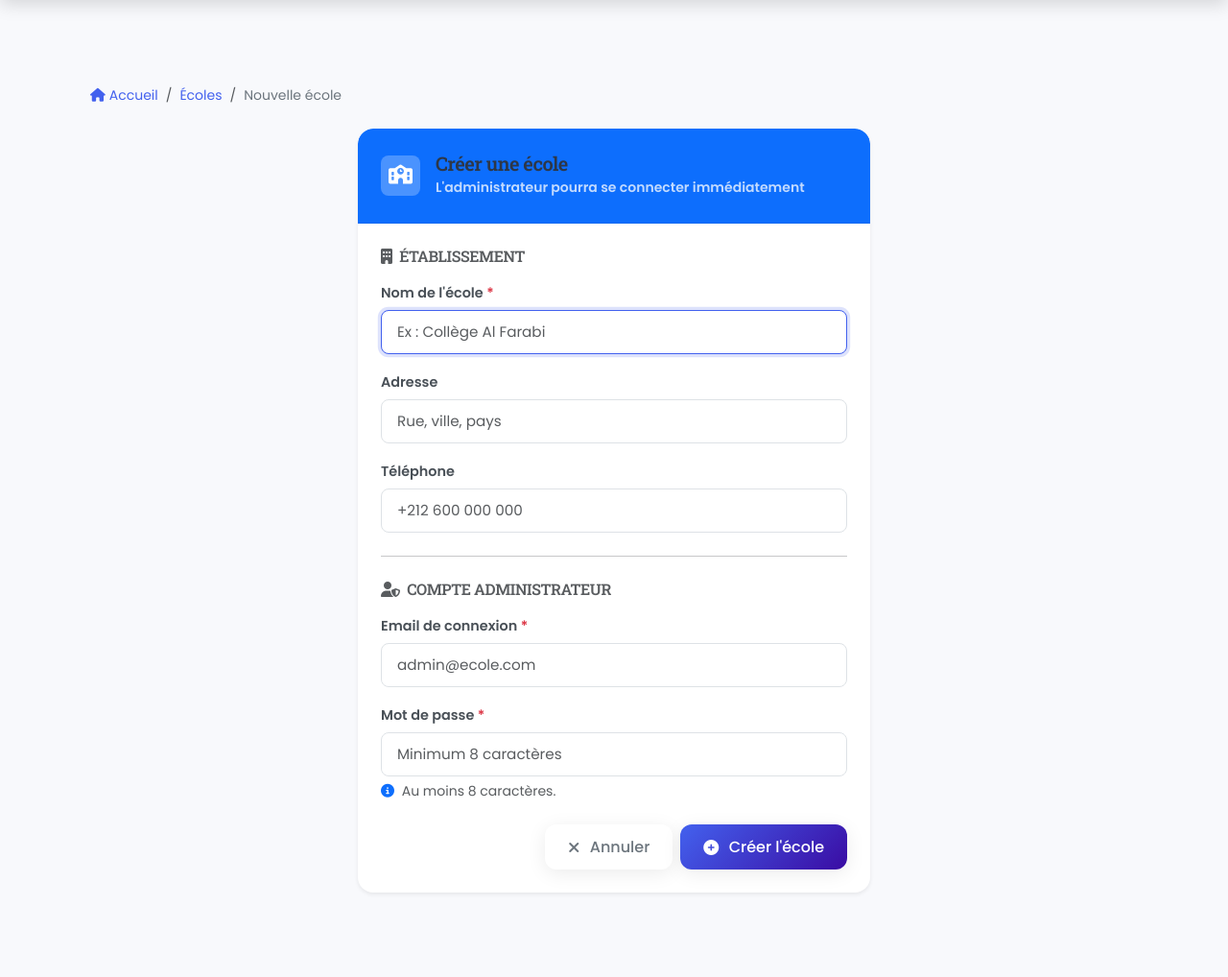
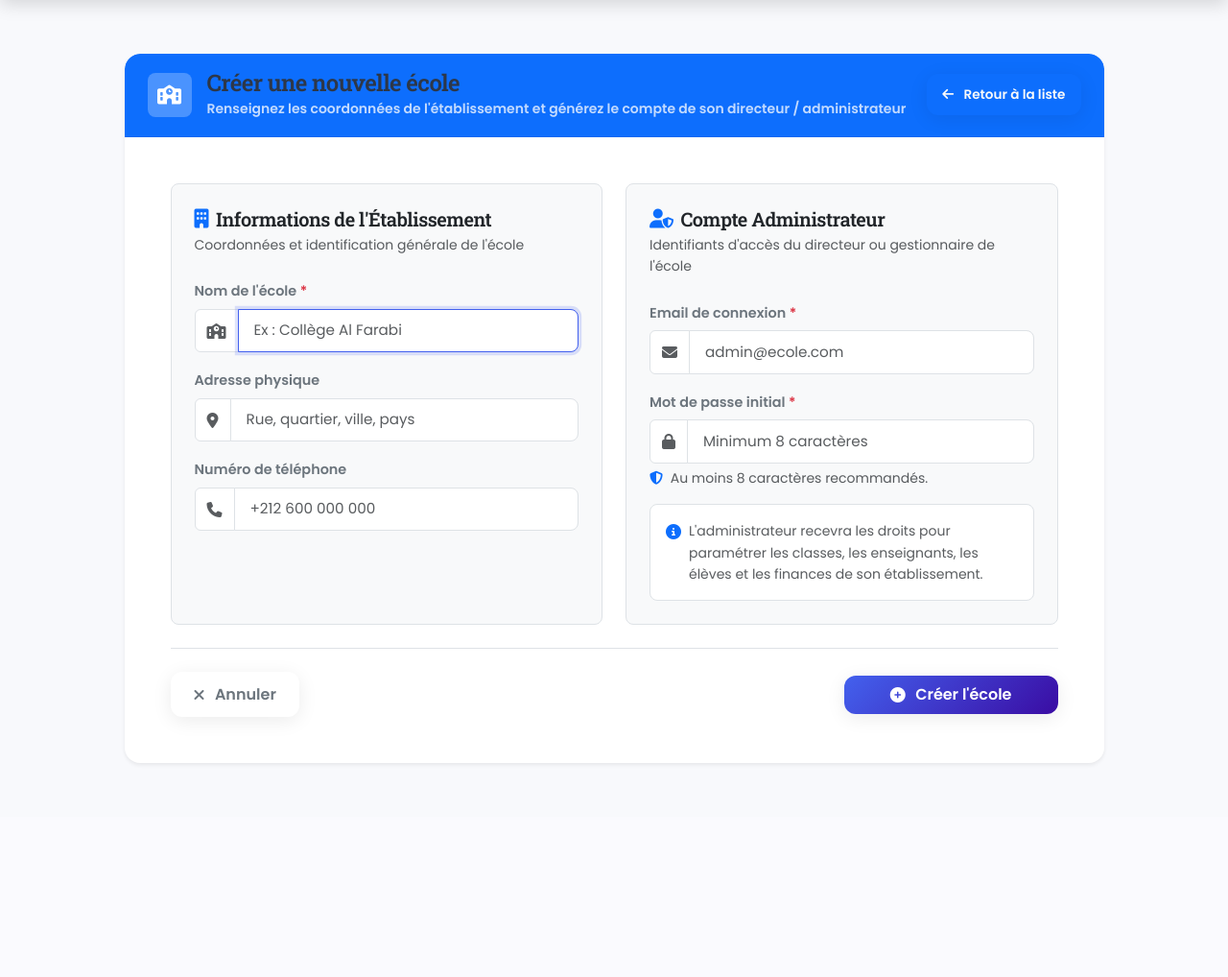
Before and after one commit to moctargoumarattama/EDUMANAGE, a Python web app: template app/templates/admin/ajouter_ecole.html in a window 1280 px wide. Shown: the part 84-1102 px from the top of the page at 96% size. After the commit the page ends 881 px from the top, so only its background shows below. Run offline with Jinja, Linux system fonts and the light colour scheme; the template is opened without the code that fills it, so the values that code supplies are empty; some libraries are stand-ins or nearby versions.

Commit message:
style(ecoles): elargir horizontalement le formulaire d'ajout d'ecole et supprimer le fil d'ariane redondant

```diff
--- a/app/templates/admin/ajouter_ecole.html
+++ b/app/templates/admin/ajouter_ecole.html
@@ -3,88 +3,124 @@
 {% block title %}Nouvelle École - KLASORA{% endblock %}
 
 {% block content %}
-<div class="container py-5">
+<div class="my-3">
+    <div class="row justify-content-center">
+        <div class="col-12 col-xl-11">
+            <div class="card shadow-sm border-0 rounded-4 overflow-hidden">
 
-    <nav aria-label="breadcrumb" class="mb-4">
-        <ol class="breadcrumb">
-            <li class="breadcrumb-item"><a href="{{ url_for('main.index') }}"><i class="fas fa-home me-1"></i>Accueil</a></li>
-            <li class="breadcrumb-item"><a href="{{ url_for('main.gestion_ecoles') }}">Écoles</a></li>
-            <li class="breadcrumb-item active" aria-current="page">Nouvelle école</li>
-        </ol>
-    </nav>
-
-    <div class="row justify-content-center">
-        <div class="col-lg-7 col-xl-6">
-            <div class="card shadow-sm border-0 rounded-4">
-
-                <div class="card-header bg-primary text-white rounded-top-4 py-4 px-4">
+                <!-- En-tête large de la carte -->
+                <div class="card-header bg-primary text-white py-3 px-4 d-flex justify-content-between align-items-center flex-wrap gap-3">
                     <div class="d-flex align-items-center gap-3">
-                        <div class="bg-white bg-opacity-25 rounded-3 p-2">
+                        <div class="bg-white bg-opacity-25 rounded-3 p-2 d-flex align-items-center justify-content-center" style="width: 46px; height: 46px;">
                             <i class="fas fa-school fa-lg"></i>
                         </div>
                         <div>
-                            <h5 class="mb-0 fw-bold">Créer une école</h5>
-                            <small class="opacity-75">L'administrateur pourra se connecter immédiatement</small>
+                            <h4 class="mb-0 fw-bold">Créer une nouvelle école</h4>
+                            <small class="opacity-75">Renseignez les coordonnées de l'établissement et générez le compte de son directeur / administrateur</small>
+                        </div>
+                    </div>
+                    <a href="{{ url_for('main.gestion_ecoles') }}" class="btn btn-outline-light btn-sm px-3 fw-semibold">
+                        <i class="fas fa-arrow-left me-1"></i> Retour à la liste
+                    </a>
+                </div>
+
+                <!-- Formulaire étalé horizontalement -->
+                <div class="card-body p-4 p-lg-5">
+                    <form method="post" action="{{ url_for('main.ajouter_ecole') }}" class="needs-validation" novalidate>
+                        <input type="hidden" name="csrf_token" value="{{ csrf_token() }}">
+
+                        <div class="row g-4">
+                            <!-- Colonne Gauche : Informations Établissement -->
+                            <div class="col-lg-6">
+                                <div class="p-3 p-md-4 rounded-3 border bg-light h-100">
+                                    <h5 class="fw-bold text-dark mb-1 d-flex align-items-center">
+                                        <i class="fas fa-building text-primary me-2"></i> Informations de l'Établissement
+                                    </h5>
+                                    <p class="text-muted small mb-4">Coordonnées et identification générale de l'école</p>
+
+                                    <div class="mb-3">
+                                        <label class="form-label fw-semibold text-secondary">
+                                            Nom de l'école <span class="text-danger">*</span>
+                                        </label>
+                                        <div class="input-group">
+                                            <span class="input-group-text bg-white text-muted"><i class="fas fa-school"></i></span>
+                                            <input type="text" name="nom_ecole" class="form-control form-control-lg"
+                                                   placeholder="Ex : Collège Al Farabi" required autofocus>
+                                        </div>
+                                        <div class="invalid-feedback">Le nom de l'école est obligatoire.</div>
+                                    </div>
+
+                                    <div class="mb-3">
+                                        <label class="form-label fw-semibold text-secondary">Adresse physique</label>
+                                        <div class="input-group">
+                                            <span class="input-group-text bg-white text-muted"><i class="fas fa-map-marker-alt"></i></span>
+                                            <input type="text" name="adresse" class="form-control" placeholder="Rue, quartier, ville, pays">
+                                        </div>
+                                    </div>
+
+                                    <div class="mb-2">
+                                        <label class="form-label fw-semibold text-secondary">Numéro de téléphone</label>
+                                        <div class="input-group">
+                                            <span class="input-group-text bg-white text-muted"><i class="fas fa-phone"></i></span>
+                                            <input type="text" name="telephone" class="form-control" placeholder="+212 600 000 000">
+                                        </div>
                                     </div>
                                 </div>
                             </div>
 
-                <div class="card-body p-4">
-                    <form method="post" action="{{ url_for('main.ajouter_ecole') }}" class="needs-validation" novalidate>
-                        <input type="hidden" name="csrf_token" value="{{ csrf_token() }}">
-
-                        <!-- Établissement -->
-                        <h6 class="text-uppercase text-muted fw-semibold mb-3">
-                            <i class="fas fa-building me-1"></i> Établissement
-                        </h6>
+                            <!-- Colonne Droite : Compte Administrateur -->
+                            <div class="col-lg-6">
+                                <div class="p-3 p-md-4 rounded-3 border bg-light h-100">
+                                    <h5 class="fw-bold text-dark mb-1 d-flex align-items-center">
+                                        <i class="fas fa-user-shield text-primary me-2"></i> Compte Administrateur
+                                    </h5>
+                                    <p class="text-muted small mb-4">Identifiants d'accès du directeur ou gestionnaire de l'école</p>
 
                                     <div class="mb-3">
-                            <label class="form-label fw-semibold">Nom de l'école <span class="text-danger">*</span></label>
-                            <input type="text" name="nom_ecole" class="form-control form-control-lg"
-                                   placeholder="Ex : Collège Al Farabi" required autofocus>
-                            <div class="invalid-feedback">Le nom est obligatoire.</div>
+                                        <label class="form-label fw-semibold text-secondary">
+                                            Email de connexion <span class="text-danger">*</span>
+                                        </label>
+                                        <div class="input-group">
+                                            <span class="input-group-text bg-white text-muted"><i class="fas fa-envelope"></i></span>
+                                            <input type="email" name="email_admin" class="form-control" placeholder="admin@ecole.com" required>
+                                        </div>
+                                        <div class="invalid-feedback">Un email valide est requis.</div>
                                     </div>
 
                                     <div class="mb-3">
-                            <label class="form-label fw-semibold">Adresse</label>
-                            <input type="text" name="adresse" class="form-control" placeholder="Rue, ville, pays">
-                        </div>
-
-                        <div class="mb-4">
-                            <label class="form-label fw-semibold">Téléphone</label>
-                            <input type="text" name="telephone" class="form-control" placeholder="+212 600 000 000">
-                        </div>
-
-                        <hr class="my-4">
-
-                        <!-- Compte Administrateur -->
-                        <h6 class="text-uppercase text-muted fw-semibold mb-3">
-                            <i class="fas fa-user-shield me-1"></i> Compte Administrateur
-                        </h6>
-
-                        <div class="mb-3">
-                            <label class="form-label fw-semibold">Email de connexion <span class="text-danger">*</span></label>
-                            <input type="email" name="email_admin" class="form-control" placeholder="admin@ecole.com" required>
-                            <div class="invalid-feedback">Un email valide est requis.</div>
-                        </div>
-
-                        <div class="mb-4">
-                            <label class="form-label fw-semibold">Mot de passe <span class="text-danger">*</span></label>
+                                        <label class="form-label fw-semibold text-secondary">
+                                            Mot de passe initial <span class="text-danger">*</span>
+                                        </label>
+                                        <div class="input-group">
+                                            <span class="input-group-text bg-white text-muted"><i class="fas fa-lock"></i></span>
                                             <input type="password" name="mot_de_passe" class="form-control"
                                                    placeholder="Minimum 8 caractères" required minlength="8">
+                                        </div>
                                         <div class="form-text">
-                                <i class="fas fa-info-circle me-1 text-primary"></i>
-                                Au moins 8 caractères.
+                                            <i class="fas fa-shield-alt me-1 text-primary"></i> Au moins 8 caractères recommandés.
                                         </div>
                                         <div class="invalid-feedback">Mot de passe obligatoire (min. 8 caractères).</div>
                                     </div>
 
-                        <div class="d-flex gap-2 justify-content-end">
-                            <a href="{{ url_for('main.gestion_ecoles') }}" class="btn btn-outline-secondary px-4">
-                                <i class="fas fa-times me-1"></i>Annuler
+                                    <div class="p-3 rounded-3 border bg-white mt-3">
+                                        <div class="d-flex align-items-start gap-2">
+                                            <i class="fas fa-info-circle text-primary mt-1"></i>
+                                            <small class="text-muted">
+                                                L'administrateur recevra les droits pour paramétrer les classes, les enseignants, les élèves et les finances de son établissement.
+                                            </small>
+                                        </div>
+                                    </div>
+                                </div>
+                            </div>
+                        </div>
+
+                        <!-- Barre d'actions -->
+                        <div class="d-flex justify-content-between align-items-center flex-wrap gap-2 pt-4 mt-4 border-top">
+                            <a href="{{ url_for('main.gestion_ecoles') }}" class="btn btn-outline-secondary px-4 fw-semibold">
+                                <i class="fas fa-times me-1"></i> Annuler
                             </a>
-                            <button type="submit" class="btn btn-primary px-4">
-                                <i class="fas fa-plus-circle me-1"></i>Créer l'école
+                            <button type="submit" class="btn btn-primary px-5 py-2 fw-semibold fs-6">
+                                <i class="fas fa-plus-circle me-1"></i> Créer l'école
                             </button>
                         </div>
 
```
Lines whose indentation alone changed are shown as unchanged.
